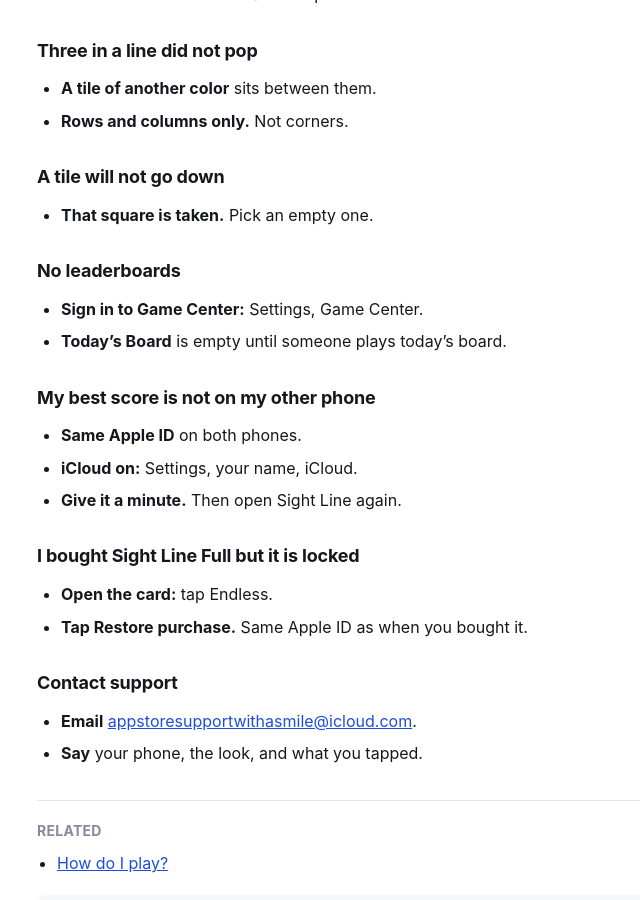
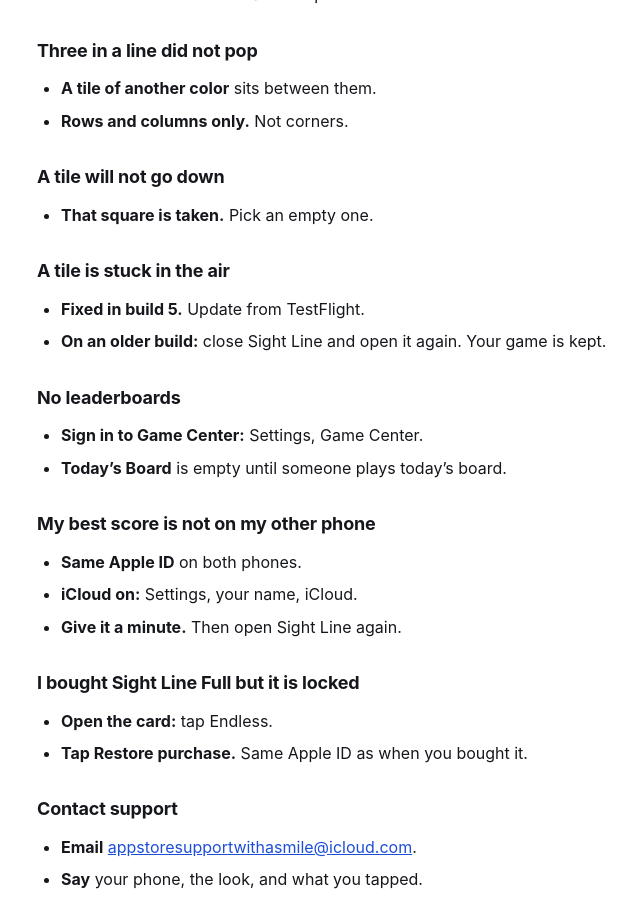
Before and after one commit to mytombrown/team-assist-help, a Jekyll site: the page built from _guides/sightline/troubleshooting.md, in a window 1280 px wide and 900 px high, scrolled down 363 px. Shown: the whole window, without its empty margins (213-853 px from the left). Built offline with Jekyll 4.4.1, drawn with Linux system fonts in a browser that asks for light colours.

Commit message:
Sight Line Build 5: a tile stuck in the air after a drag is fixed; reopen clears it on older builds (SL-1760)
Co-Authored-By: Claude Opus 5.5 <noreply@anthropic.com>

```diff
--- a/_guides/sightline/troubleshooting.md
+++ b/_guides/sightline/troubleshooting.md
@@ -3,7 +3,7 @@ title: "Something isn't working — what do I do?"
 app: sightline
 category: help
 order: 1
-tags: "restore, bought, locked, purchase, leaderboard, game center, icloud, sync, other phone, problem, help, not working, no sound, no pop, won't pop, blocked, can't place, stuck, lost game, best, support, contact"
+tags: "restore, bought, locked, purchase, leaderboard, game center, icloud, sync, other phone, problem, help, not working, no sound, no pop, won't pop, blocked, can't place, stuck, frozen, freeze, floating, tile in the air, lost game, best, support, contact"
 quick: "No sound? Check the silent switch and the sound button. No pop? A tile is in the way. Still stuck? Email support."
 related:
   - getting-started
@@ -22,6 +22,11 @@ related:
 ## A tile will not go down
 
 - **That square is taken.** Pick an empty one.
+
+## A tile is stuck in the air
+
+- **Fixed in build 5.** Update from TestFlight.
+- **On an older build:** close Sight Line and open it again. Your game is kept.
 
 ## No leaderboards
 
```
